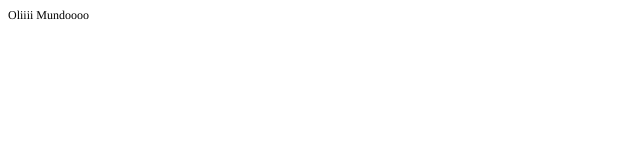
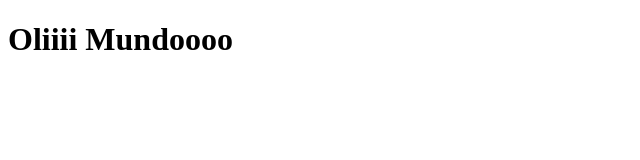
Before and after one commit to juansmacias/juansmacias.github.io, a plain HTML site: page index.html in a window 1280 px wide. Shown: the whole page, without its empty margins (0-640 px from the left). Drawn offline with Linux system fonts and the light colour scheme.

Commit message:
tercer Commit es el vencido

```diff
--- a/index.html
+++ b/index.html
@@ -11,6 +11,6 @@
   </style>
 </head>
 <body>
-<p class="p1">Oliiii Mundoooo</p>
+<h1 class="p1">Oliiii Mundoooo</h1>
 </body>
 </html>
```
